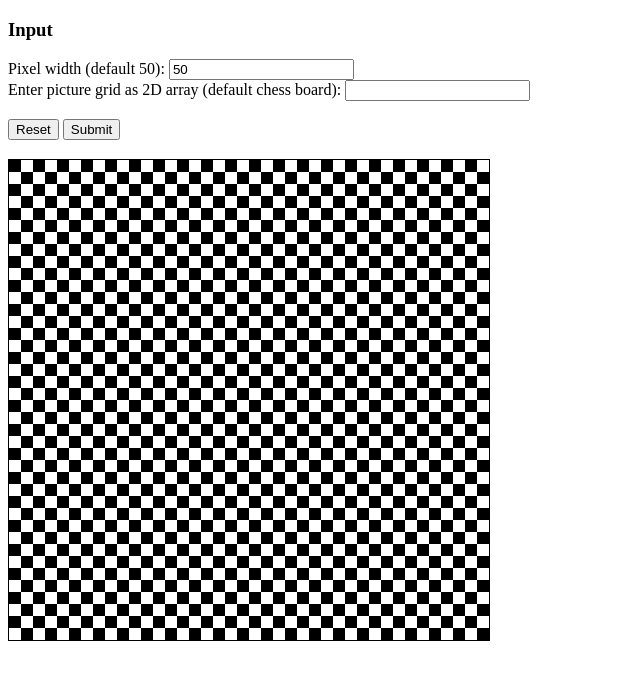
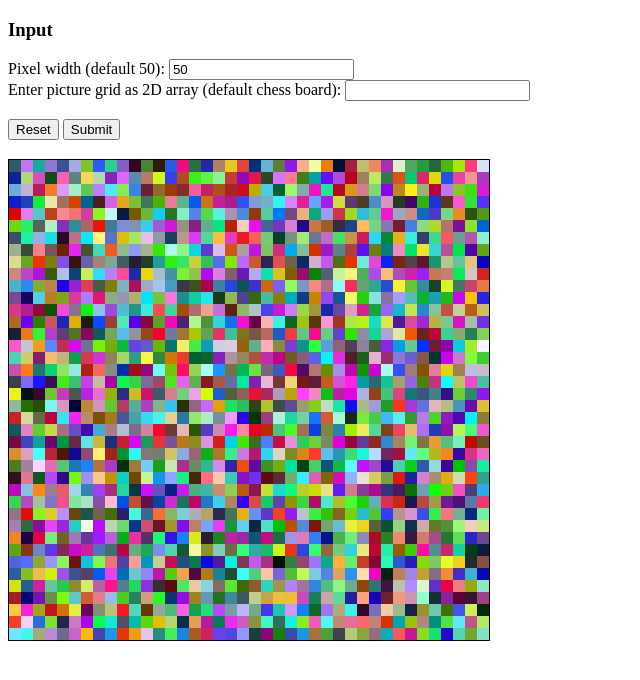
Before and after one commit to exemplar-codes/bruteforce-picture-2D, a React (Create React App) app: page / in a window 1280 px wide. Shown: the top 680 px of the page, without its empty margins (0-640 px from the left). Built offline with nearby package versions, Linux system fonts and the light colour scheme.

Commit message:
Add random color capability

```diff
--- a/src/utils.js
+++ b/src/utils.js
@@ -25,7 +25,11 @@ export const defaultPicture = (n = 30) => {
   for (let i = 0; i < n; i++) {
     let newArr = [];
     for (let j = 0; j < n; j++)
-      newArr.push(new Array(3).fill(((i + j) % 2) * 255));
+      newArr.push([
+        Math.random() * 255,
+        Math.random() * 255,
+        Math.random() * 255,
+      ]);
     arr.push(newArr);
   }
   console.log(arr);
```
